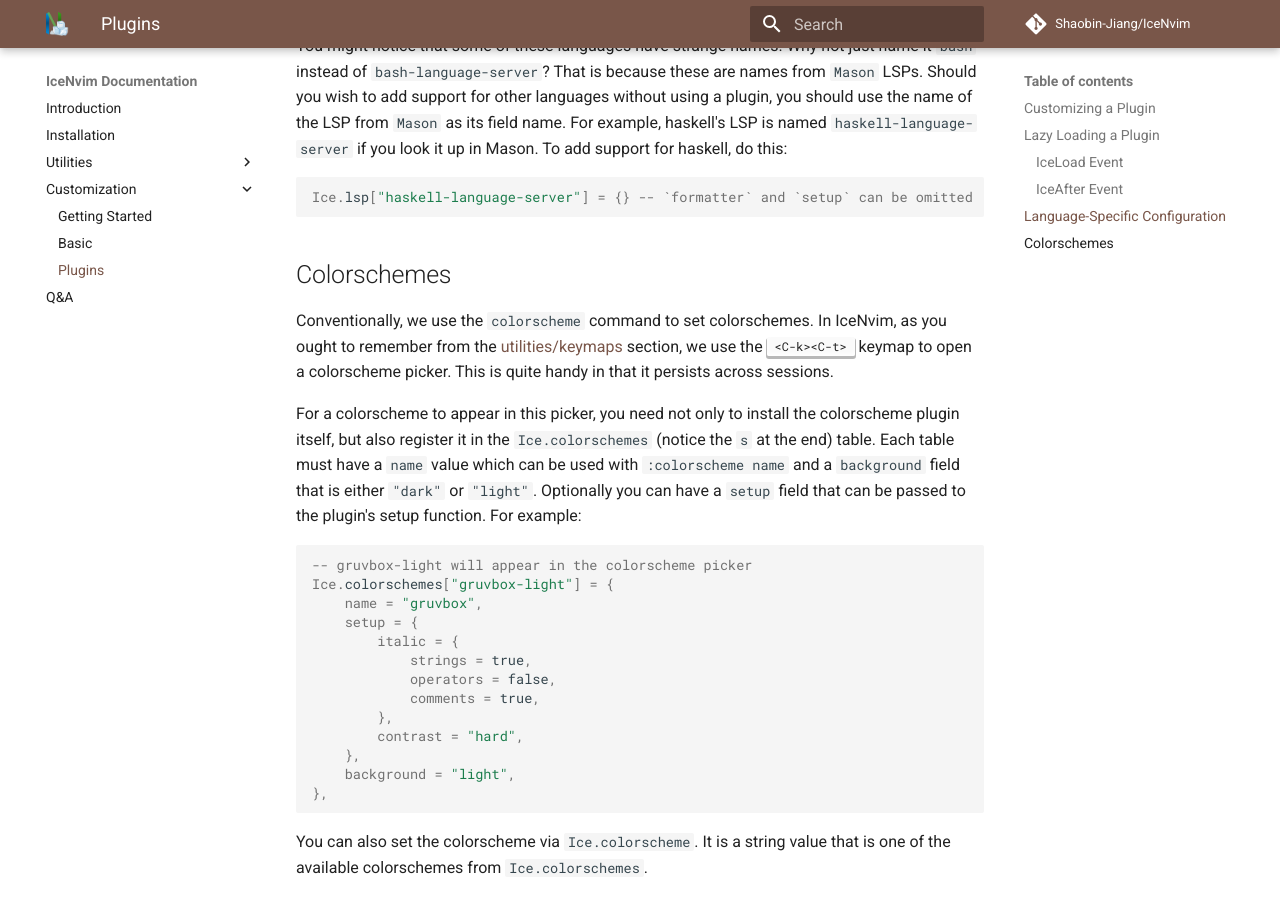
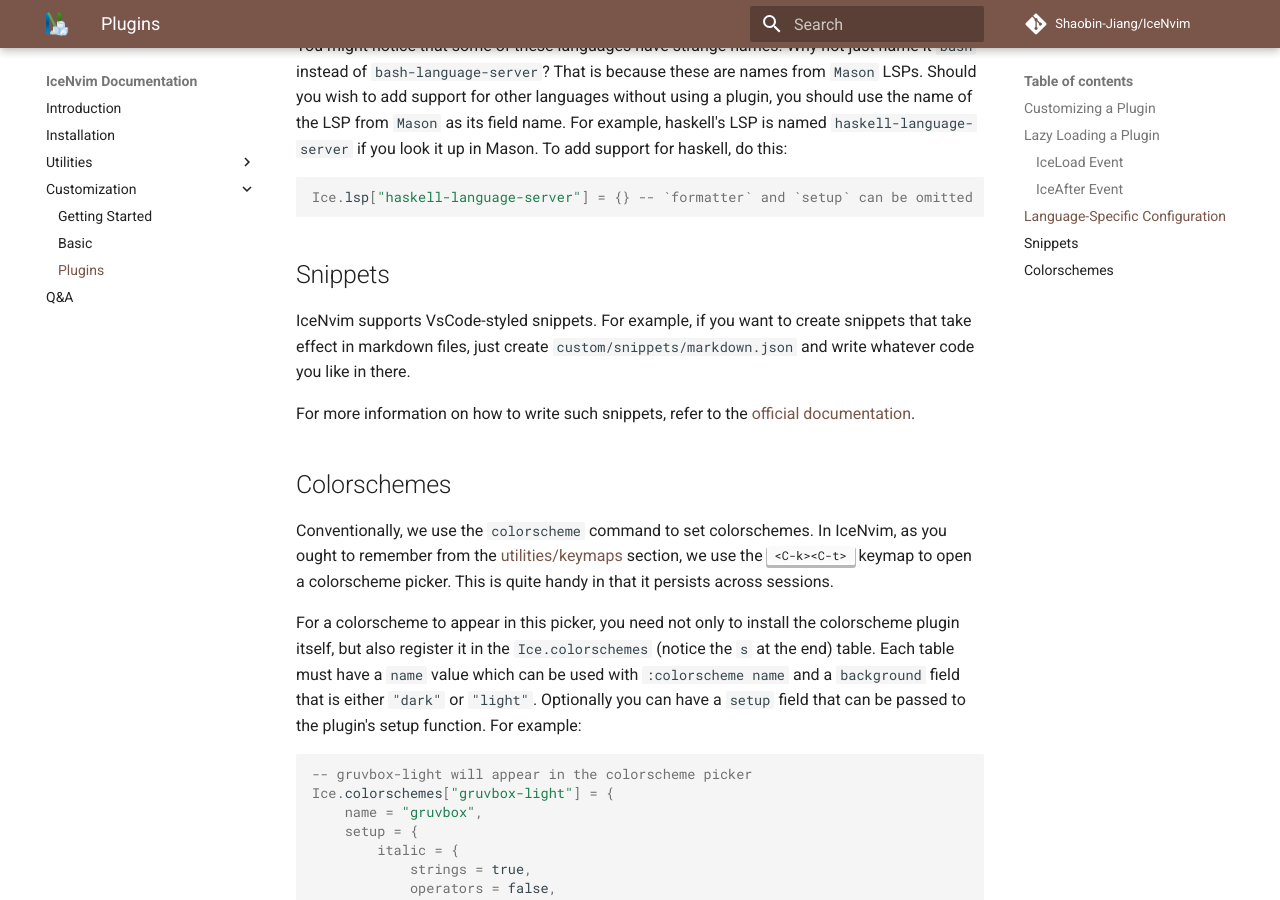
Before and after one commit to Shaobin-Jiang/ice-nvim-doc, an MkDocs documentation site: the page built from docs/customization/plugins.md, in a window 1280 px wide and 900 px high, scrolled down 3564 px. Built offline with MkDocs 1.6.1 and Material for MkDocs 9.7.7, drawn with Linux system fonts in a browser that asks for light colours; comment, search, counter and statistics services are not loaded.

Commit message:
add information on using snippets

````diff
--- a/docs/customization/plugins.md
+++ b/docs/customization/plugins.md
@@ -120,6 +120,12 @@ You might notice that some of these languages have strange names. Why not just n
 Ice.lsp["haskell-language-server"] = {} -- `formatter` and `setup` can be omitted
 ```
 
+## Snippets
+
+IceNvim supports VsCode-styled snippets. For example, if you want to create snippets that take effect in markdown files, just create `custom/snippets/markdown.json` and write whatever code you like in there.
+
+For more information on how to write such snippets, refer to the [official documentation](https://code.visualstudio.com/docs/editing/userdefinedsnippets).
+
 ## Colorschemes
 
 Conventionally, we use the `colorscheme` command to set colorschemes. In IceNvim, as you ought to remember from the [utilities/keymaps](../../utilities/keymaps) section, we use the <kbd>&lt;C-k&gt;&lt;C-t&gt;</kbd> keymap to open a colorscheme picker. This is quite handy in that it persists across sessions.
````
